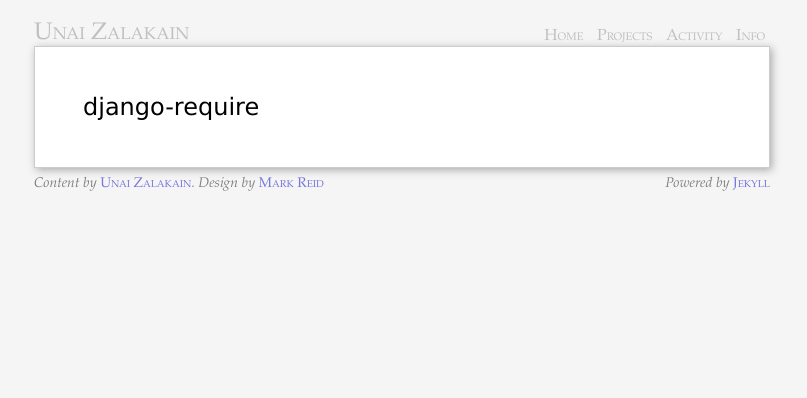
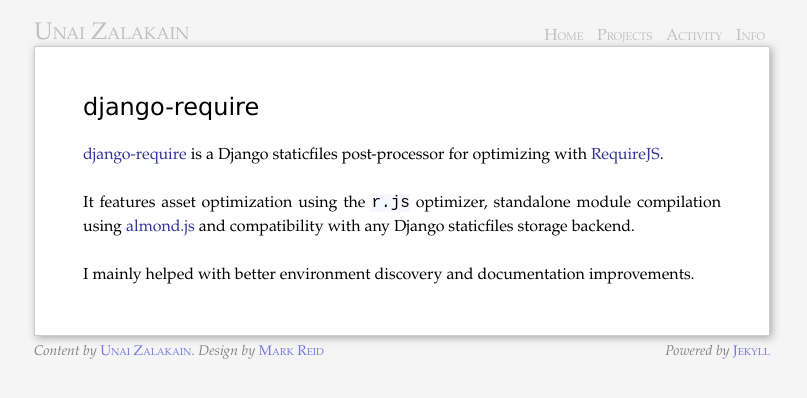
Before and after one commit to ashleyh/unaizalakain.github.io, a Jekyll site: the page built from projects/require/index.md, in a window 1280 px wide. Shown: the top 398 px of the page, without its empty margins (238-1045 px from the left). Built offline with Jekyll 4.4.1, drawn with Linux system fonts in a browser that asks for light colours.

Commit message:
Added django-require description

```diff
--- a/projects/require/index.md
+++ b/projects/require/index.md
@@ -2,3 +2,14 @@
 layout: page
 title: django-require
 ---
+
+[django-require](https://github.com/etianen/django-require) is a Django
+staticfiles post-processor for optimizing with
+[RequireJS](http://requirejs.org/).
+
+It features asset optimization using the ``r.js`` optimizer, standalone module
+compilation using [almond.js](https://github.com/jrburke/almond) and
+compatibility with any Django staticfiles storage backend.
+
+I mainly helped with better environment discovery and documentation
+improvements.
```
